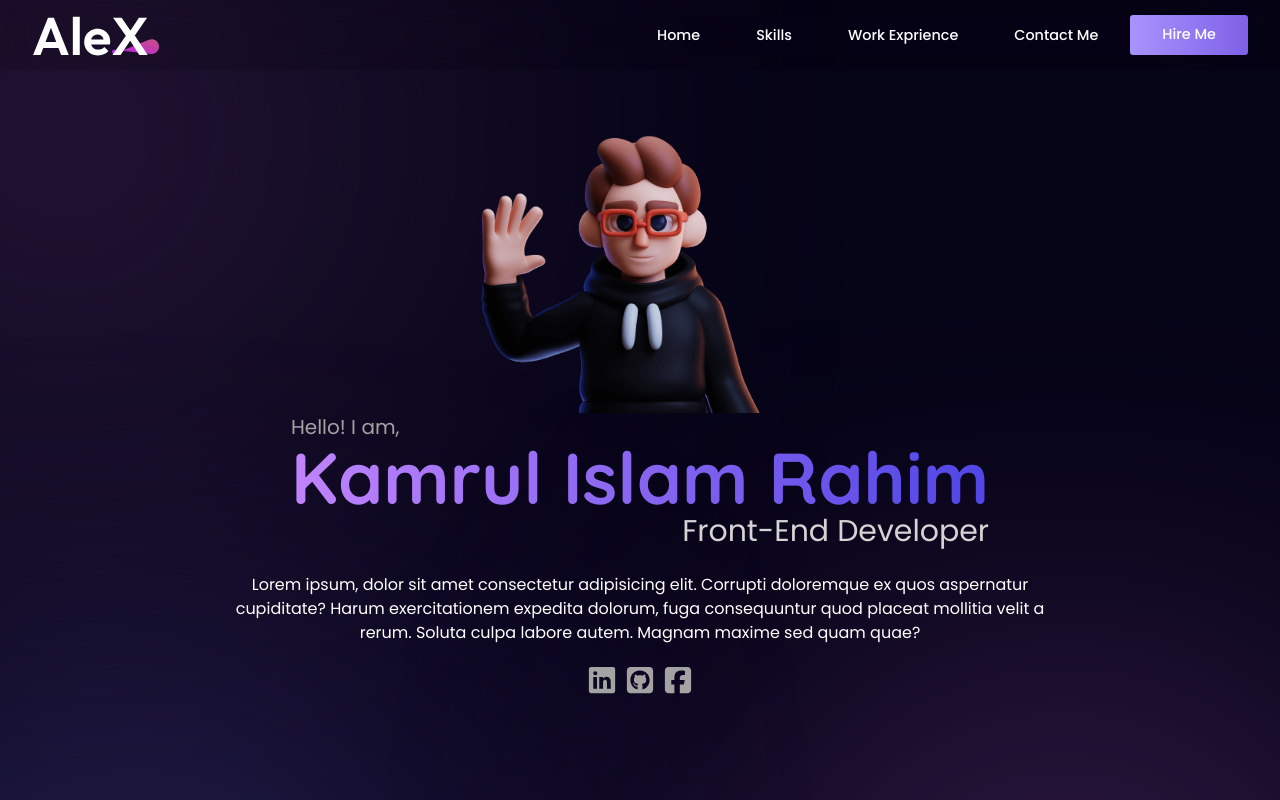
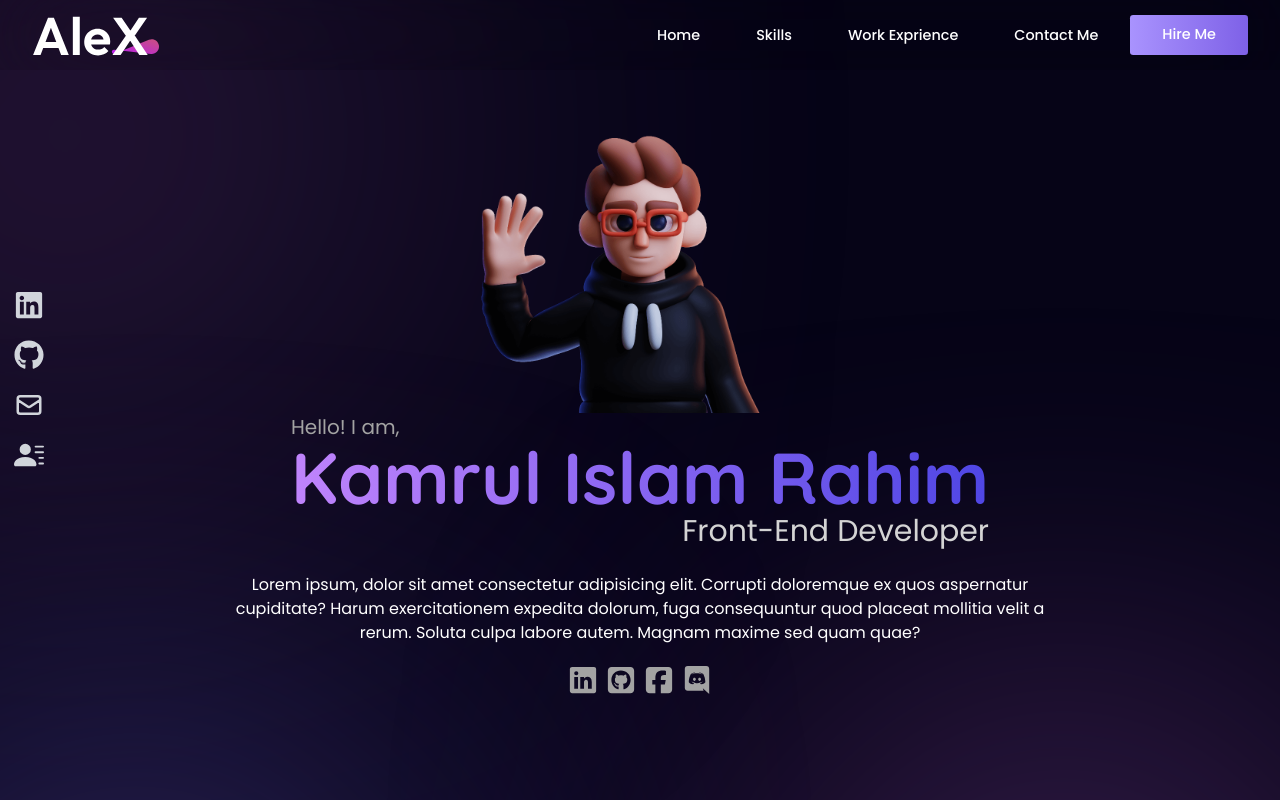
Before and after one commit to Rahim00001/test-portfolio2, a React (Vite) app: page / in a window 1280 px wide. Shown: the top 800 px of the page. Built offline with nearby package versions, Linux system fonts and the light colour scheme; a web font is replaced by a local one.

Commit message:
fixed social icons added

```diff
--- a/src/App.jsx
+++ b/src/App.jsx
@@ -3,6 +3,7 @@ import ContactMe from './Components/ContactMe/ContactMe'
 import Hero from './Components/Hero/Hero'
 import Navbar from './Components/Navbar/Navbar'
 import Skills from './Components/Skills/Skills'
+import SocialIcons from './Components/SocialIcons/SocialIcons'
 
 function App() {
 
@@ -13,6 +14,7 @@ function App() {
         <Hero></Hero>
         <Skills></Skills>
         <ContactMe></ContactMe>
+        <SocialIcons></SocialIcons>
       </div>
     </>
   )
--- a/src/Components/Hero/Hero.css
+++ b/src/Components/Hero/Hero.css
@@ -23,8 +23,8 @@
 }
 
 .hero-container::before {
-    bottom: 2rem;
-    right: 1rem;
+    bottom: -10rem;
+    right: 10rem;
 }
 /*  */
 
--- a/src/Components/Hero/Hero.jsx
+++ b/src/Components/Hero/Hero.jsx
@@ -3,9 +3,9 @@ import hero from "../../../public/Assets/images/hero.png"
 import { IoLogoLinkedin } from "react-icons/io5";
 import { FaSquareGithub } from "react-icons/fa6";
 import { FaSquareFacebook } from "react-icons/fa6";
+import { IoLogoDiscord } from "react-icons/io5";
 const Hero = () => {
     return (
-        // <section className="hero-container">
         <section className="hero-container min-h-[85vh] flex flex-col items-center justify-center">
             <div className="w-max">
                 <div className="flex justify-center items-center">
@@ -20,6 +20,7 @@ const Hero = () => {
                 <IoLogoLinkedin />
                 <FaSquareGithub />
                 <FaSquareFacebook />
+                <IoLogoDiscord />
             </div>
         </section>
     );
--- /dev/null
+++ b/src/Components/SocialIcons/SocialIcons.jsx
@@ -0,0 +1,25 @@
+import { FaGithub, FaLinkedin } from "react-icons/fa6";
+import { HiOutlineMail } from "react-icons/hi";
+import { BsPersonLinesFill } from "react-icons/bs";
+const SocialIcons = () => {
+    return (
+        <div className="hidden md:flex fixed flex-col top-[35%] left-0">
+            <ul>
+                <li className="w-[150px] h-[50px] flex justify-between items-center px-4 ml-[-90px] hover:ml-[-10px] duration-300">
+                    <a className="flex justify-between items-center w-full text-gray-300" href="">LinedIn <FaLinkedin size={30} /></a>
+                </li>
+                <li className="w-[150px] h-[50px] flex justify-between items-center px-4 ml-[-90px] hover:ml-[-10px] duration-300">
+                    <a className="flex justify-between items-center w-full text-gray-300" href="">Github <FaGithub size={30} /></a>
+                </li>
+                <li className="w-[150px] h-[50px] flex justify-between items-center px-4 ml-[-90px] hover:ml-[-10px] duration-300">
+                    <a className="flex justify-between items-center w-full text-gray-300" href="">Email <HiOutlineMail size={30} /></a>
+                </li>
+                <li className="w-[150px] h-[50px] flex justify-between items-center px-4 ml-[-90px] hover:ml-[-10px] duration-300">
+                    <a className="flex justify-between items-center w-full text-gray-300" href="">Resume <BsPersonLinesFill size={30} /></a>
+                </li>
+            </ul>
+        </div>
+    );
+};
+
+export default SocialIcons;
```
